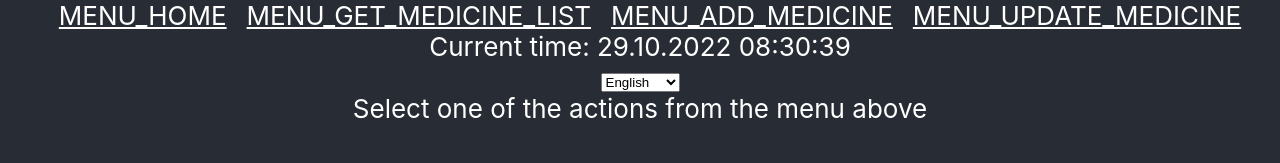
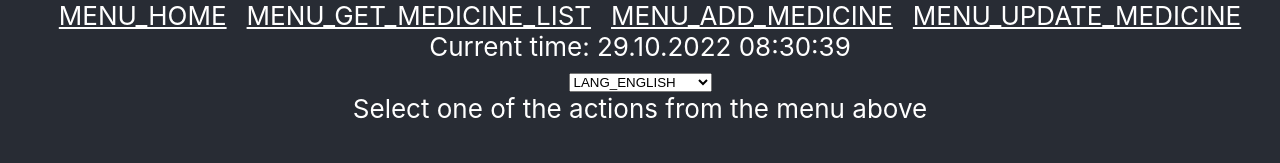
Before and after one commit to AleksandarBayrev/pharmacy-manager, a React app in the folder PharmacyManager.Frontend/pharmacy-manager/: page / in a window 1280 px wide. Shown: the top 163 px of the page. Built offline with nearby package versions, Linux system fonts and the light colour scheme; no server answers.

Commit message:
Update translations

```diff
--- a/PharmacyManager.Frontend/pharmacy-manager/src/shared/components/LanguageSelector.tsx
+++ b/PharmacyManager.Frontend/pharmacy-manager/src/shared/components/LanguageSelector.tsx
@@ -21,8 +21,8 @@ export class LanguageSelector extends React.Component<LanguageSelectorProps> {
         return (
             <div className="App-language-selector">
                 <select onChange={this.onLanguageChange}>
-                    <option value={Language.Bulgarian} selected={this.props.store.language.get() === Language.Bulgarian}>Bulgarian</option>
-                    <option value={Language.English} selected={this.props.store.language.get() === Language.English}>English</option>
+                    <option value={Language.Bulgarian} selected={this.props.store.language.get() === Language.Bulgarian}>{this.props.translationManager.getTranslation(this.props.store.language.get(), "LANG_BULGARIAN")}</option>
+                    <option value={Language.English} selected={this.props.store.language.get() === Language.English}>{this.props.translationManager.getTranslation(this.props.store.language.get(), "LANG_ENGLISH")}</option>
                 </select>
             </div>
         )
```
Also changed, not shown: 2 other files (tests, documents, lock files or other folders).
